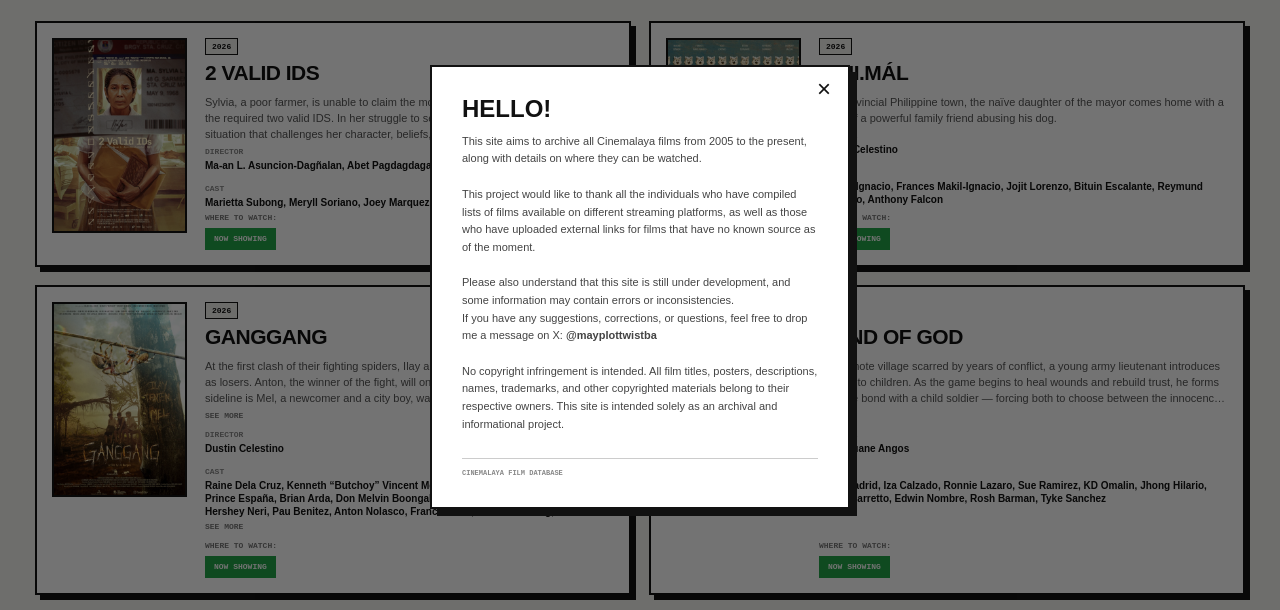
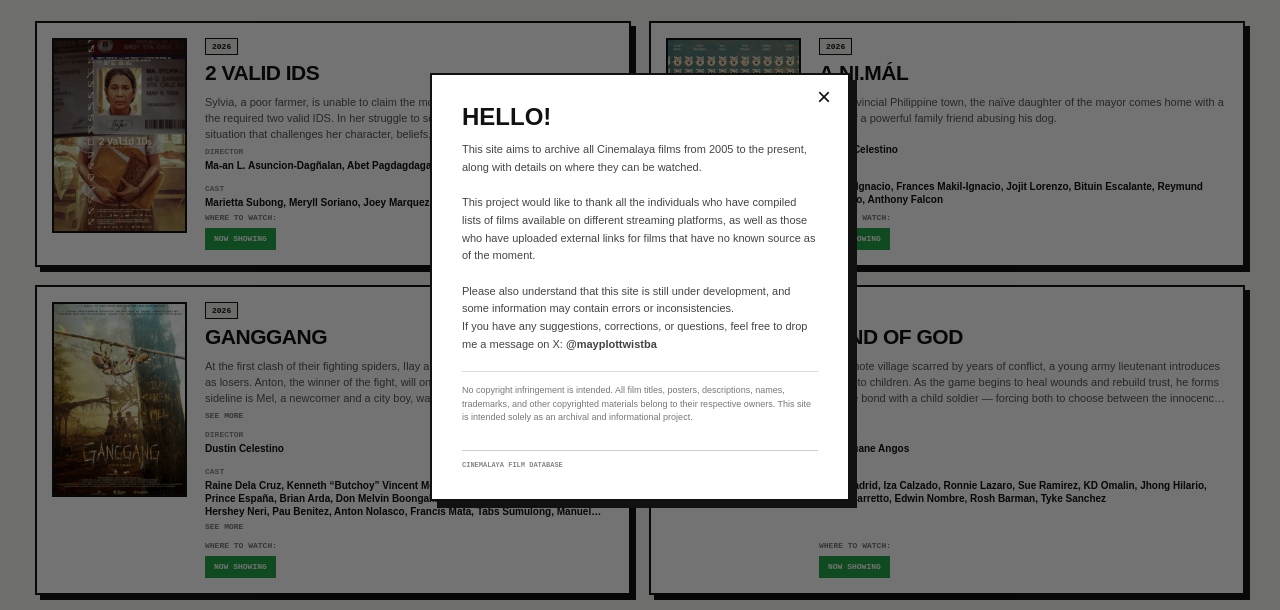
Before and after one commit to mayplottwistba/ph-film-cinema, a plain HTML site: page index.html in a window 1280 px wide. Shown: the part 113-723 px from the top of the page. Drawn offline with Linux system fonts and the light colour scheme.

Commit message:
Update style.css

```diff
--- a/style.css
+++ b/style.css
@@ -13,6 +13,13 @@ body {
     background: #f4f4f0;
     color: #111;
     font-family: Arial, Helvetica, sans-serif;
+}
+.copyright-disclaimer {
+    padding-top: 12px;
+    border-top: 1px solid #ddd;
+    color: #777 !important;
+    font-size: 9px !important;
+    line-height: 1.5 !important;
 }
 
 .developer-modal {
```
